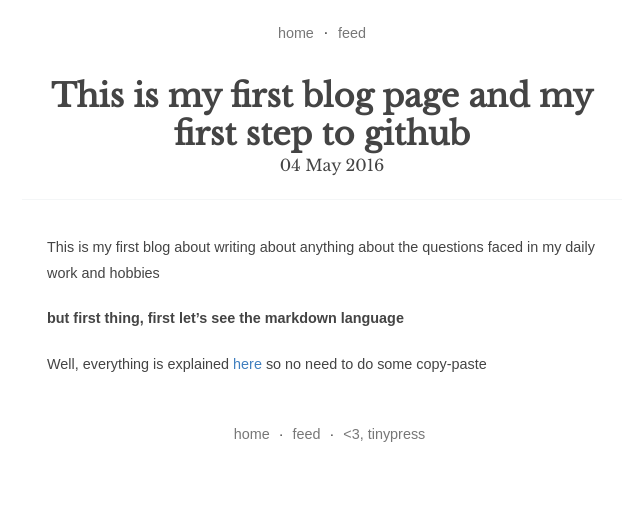
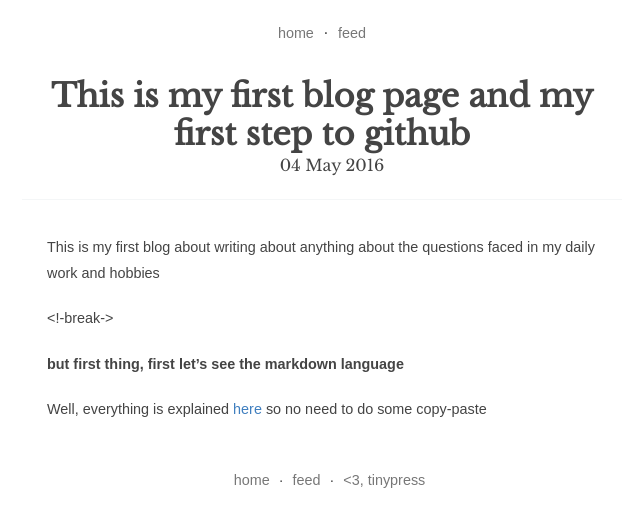
Before and after one commit to fipnova51/fipnova51.github.io, a Jekyll site: the page built from _posts/2016-05-04-my-first-thoughts-about-writing-on-my-tech-hobbies.markdown, in a window 1280 px wide. Shown: the top 527 px of the page, without its empty margins (318-958 px from the left). Built offline with Jekyll 4.4.1, drawn with Linux system fonts in a browser that asks for light colours.

Commit message:
Update 2016-05-04-my-first-thoughts-about-writing-on-my-tech-hobbies.markdown

```diff
--- a/_posts/2016-05-04-my-first-thoughts-about-writing-on-my-tech-hobbies.markdown
+++ b/_posts/2016-05-04-my-first-thoughts-about-writing-on-my-tech-hobbies.markdown
@@ -6,6 +6,8 @@ tags: [intro]
 ---
 This is my first blog about writing about anything about the questions faced in my daily work and hobbies
 
+<!-break->
+
 **but first thing, first let's see the markdown language**
 
 Well, everything is explained [here](https://sourceforge.net/p/tinypress/discussion/markdown_syntax#md_ex_pre) so no need to do some copy-paste
```
